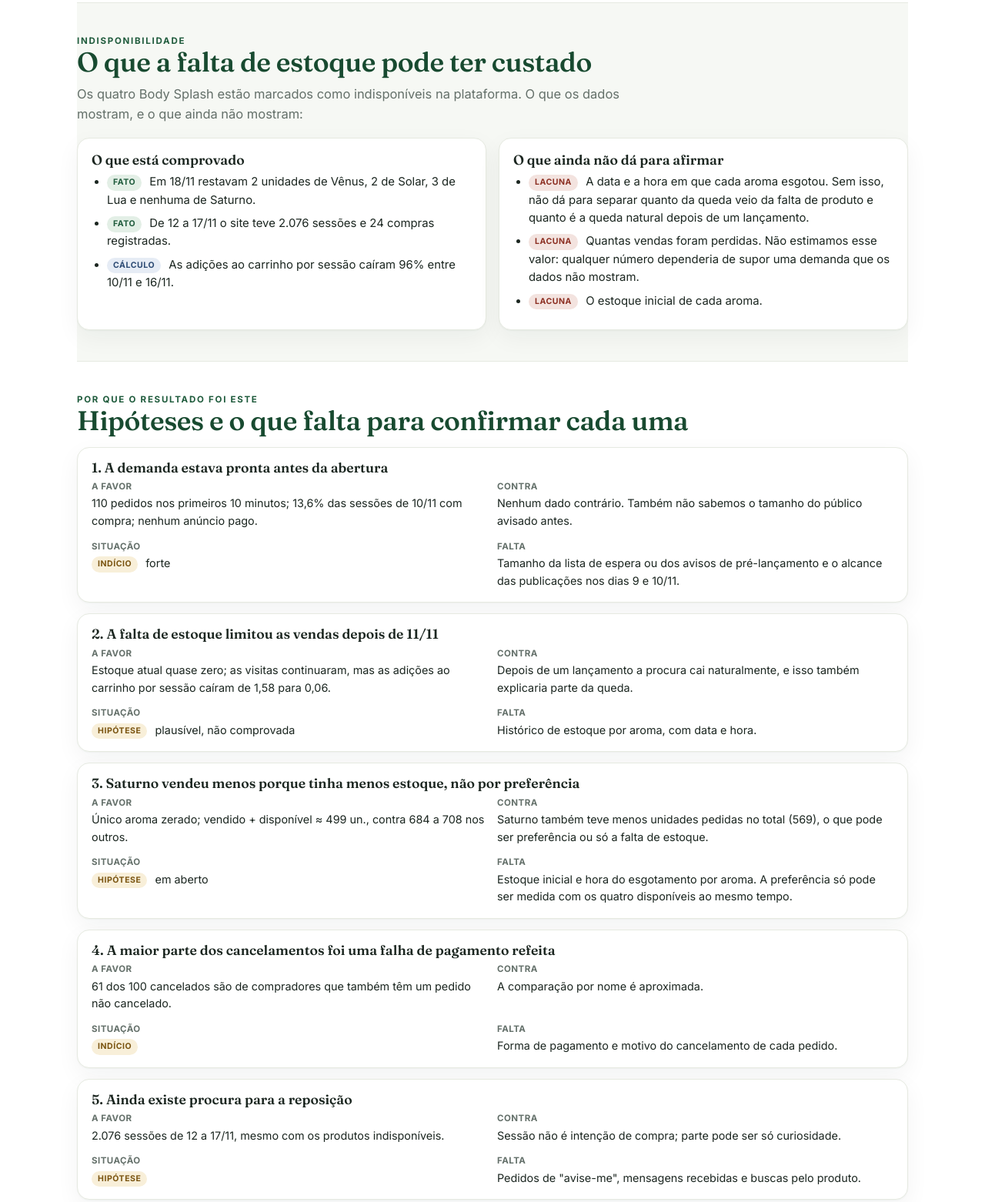
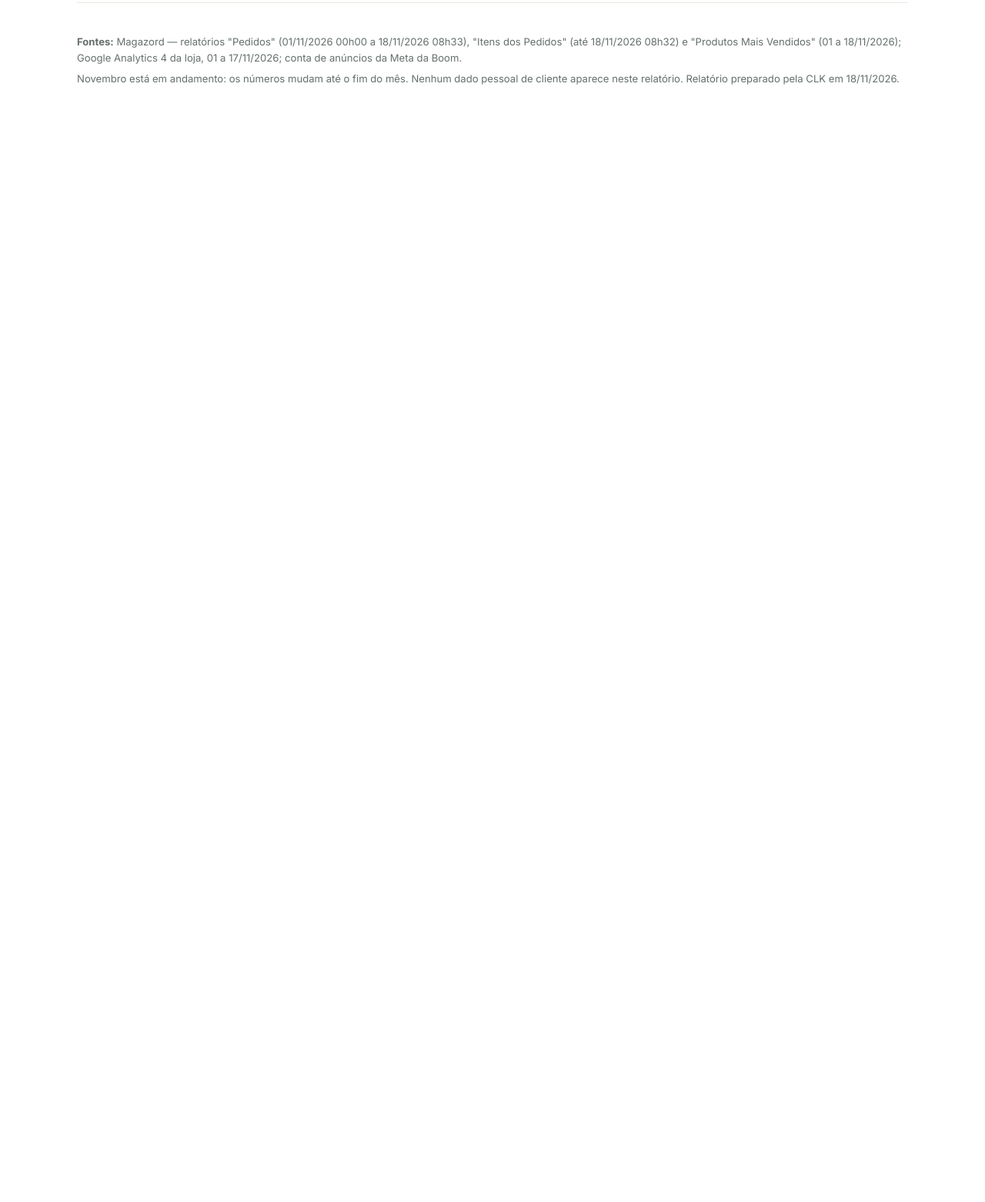
Before and after one commit to gestorleomello-crypto/boom-performance-novembro-2026, a plain HTML site: page index.html in a window 1280 px wide. Shown: the part 7529-9091 px from the top of the page at 77% size. After the commit the page ends 7707 px from the top, so only its background shows below. Drawn offline with Linux system fonts and the light colour scheme.

Commit message:
Remove as seções de indisponibilidade e de hipóteses

```diff
--- a/index.html
+++ b/index.html
@@ -231,54 +231,6 @@ footer{padding:34px 0 50px;color:var(--muted);font-size:.82rem;border-top:1px so
   </div>
 </section>
 
-<section class="alt" data-secao="estoque">
-  <div class="eyebrow">Indisponibilidade</div>
-  <h2>O que a falta de estoque pode ter custado</h2>
-  <p class="lede">Os quatro Body Splash estão marcados como indisponíveis na plataforma. O que os dados mostram, e o que ainda não mostram:</p>
-  <div class="two">
-    <div class="panel"><h3>O que está comprovado</h3><ul>
-      <li><span class="selo fato">Fato</span> Em 18/11 restavam 2 unidades de Vênus, 2 de Solar, 3 de Lua e nenhuma de Saturno.</li>
-      <li><span class="selo fato">Fato</span> De 12 a 17/11 o site teve 2.076 sessões e 24 compras registradas.</li>
-      <li><span class="selo calc">Cálculo</span> As adições ao carrinho por sessão caíram 96% entre 10/11 e 16/11.</li>
-    </ul></div>
-    <div class="panel"><h3>O que ainda não dá para afirmar</h3><ul>
-      <li><span class="selo lac">Lacuna</span> A data e a hora em que cada aroma esgotou. Sem isso, não dá para separar quanto da queda veio da falta de produto e quanto é a queda natural depois de um lançamento.</li>
-      <li><span class="selo lac">Lacuna</span> Quantas vendas foram perdidas. Não estimamos esse valor: qualquer número dependeria de supor uma demanda que os dados não mostram.</li>
-      <li><span class="selo lac">Lacuna</span> O estoque inicial de cada aroma.</li>
-    </ul></div>
-  </div>
-</section>
-
-<section data-secao="hipoteses">
-  <div class="eyebrow">Por que o resultado foi este</div>
-  <h2>Hipóteses e o que falta para confirmar cada uma</h2>
-  <div class="hyp"><h3>1. A demanda estava pronta antes da abertura</h3><div class="g">
-    <div><b>A favor</b>110 pedidos nos primeiros 10 minutos; 13,6% das sessões de 10/11 com compra; nenhum anúncio pago.</div>
-    <div><b>Contra</b>Nenhum dado contrário. Também não sabemos o tamanho do público avisado antes.</div>
-    <div><b>Situação</b><span class="selo hip">Indício</span> forte</div>
-    <div><b>Falta</b>Tamanho da lista de espera ou dos avisos de pré-lançamento e o alcance das publicações nos dias 9 e 10/11.</div></div></div>
-  <div class="hyp"><h3>2. A falta de estoque limitou as vendas depois de 11/11</h3><div class="g">
-    <div><b>A favor</b>Estoque atual quase zero; as visitas continuaram, mas as adições ao carrinho por sessão caíram de 1,58 para 0,06.</div>
-    <div><b>Contra</b>Depois de um lançamento a procura cai naturalmente, e isso também explicaria parte da queda.</div>
-    <div><b>Situação</b><span class="selo hip">Hipótese</span> plausível, não comprovada</div>
-    <div><b>Falta</b>Histórico de estoque por aroma, com data e hora.</div></div></div>
-  <div class="hyp"><h3>3. Saturno vendeu menos porque tinha menos estoque, não por preferência</h3><div class="g">
-    <div><b>A favor</b>Único aroma zerado; vendido + disponível ≈ 499 un., contra 684 a 708 nos outros.</div>
-    <div><b>Contra</b>Saturno também teve menos unidades pedidas no total (569), o que pode ser preferência ou só a falta de estoque.</div>
-    <div><b>Situação</b><span class="selo hip">Hipótese</span> em aberto</div>
-    <div><b>Falta</b>Estoque inicial e hora do esgotamento por aroma. A preferência só pode ser medida com os quatro disponíveis ao mesmo tempo.</div></div></div>
-  <div class="hyp"><h3>4. A maior parte dos cancelamentos foi uma falha de pagamento refeita</h3><div class="g">
-    <div><b>A favor</b>61 dos 100 cancelados são de compradores que também têm um pedido não cancelado.</div>
-    <div><b>Contra</b>A comparação por nome é aproximada.</div>
-    <div><b>Situação</b><span class="selo hip">Indício</span></div>
-    <div><b>Falta</b>Forma de pagamento e motivo do cancelamento de cada pedido.</div></div></div>
-  <div class="hyp"><h3>5. Ainda existe procura para a reposição</h3><div class="g">
-    <div><b>A favor</b>2.076 sessões de 12 a 17/11, mesmo com os produtos indisponíveis.</div>
-    <div><b>Contra</b>Sessão não é intenção de compra; parte pode ser só curiosidade.</div>
-    <div><b>Situação</b><span class="selo hip">Hipótese</span></div>
-    <div><b>Falta</b>Pedidos de "avise-me", mensagens recebidas e buscas pelo produto.</div></div></div>
-</section>
-
 <footer><div class="wrap" style="padding:0">
   <p><b>Fontes:</b> Magazord — relatórios "Pedidos" (01/11/2026 00h00 a 18/11/2026 08h33), "Itens dos Pedidos" (até 18/11/2026 08h32) e "Produtos Mais Vendidos" (01 a 18/11/2026); Google Analytics 4 da loja, 01 a 17/11/2026; conta de anúncios da Meta da Boom.</p>
   <p>Novembro está em andamento: os números mudam até o fim do mês. Nenhum dado pessoal de cliente aparece neste relatório. Relatório preparado pela CLK em 18/11/2026.</p>
```
